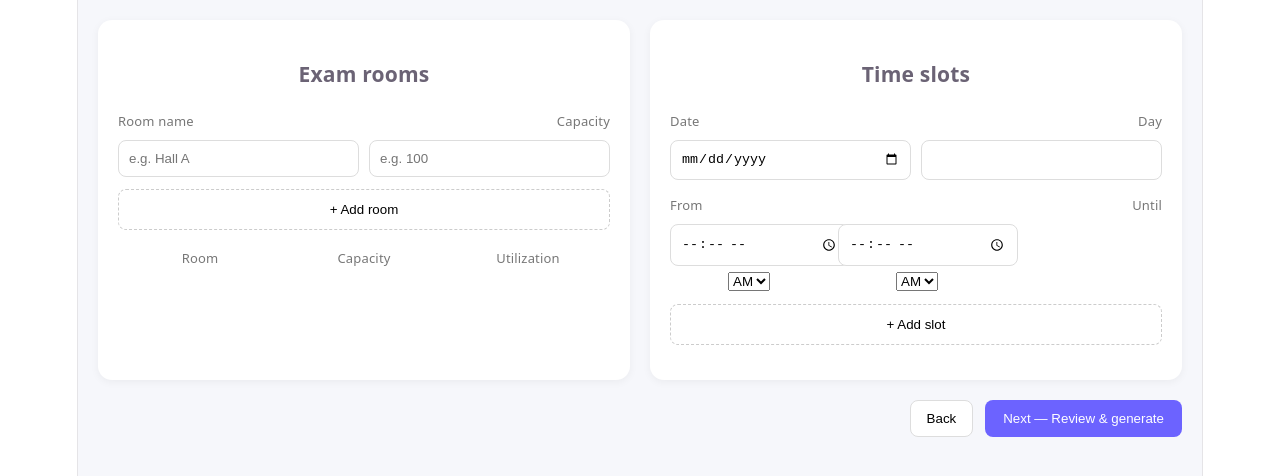
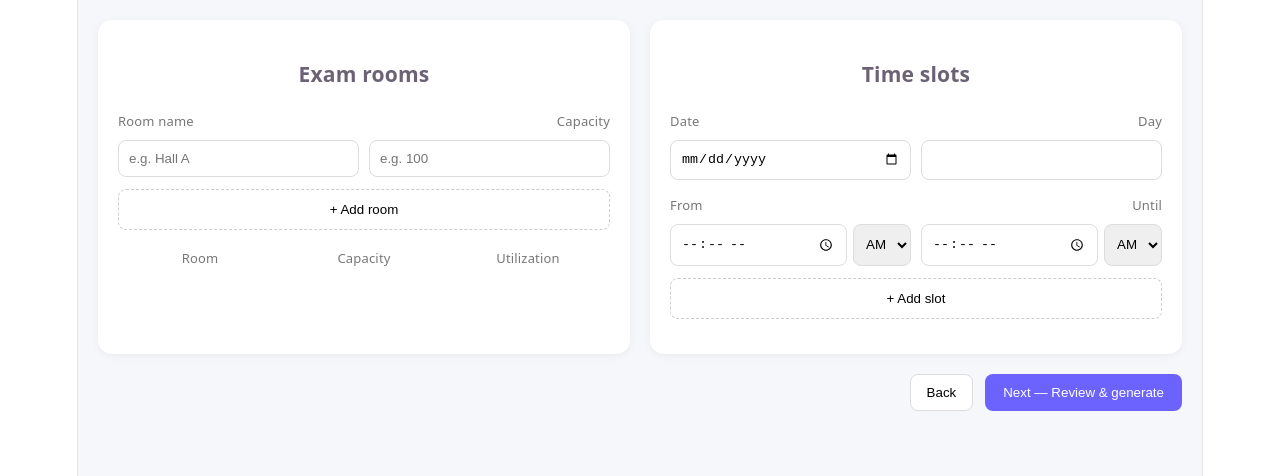
Before and after one commit to krishajogiya2512/Smart-Exam-Timetable-Scheduler, a React (Vite) app: page / in a window 1280 px wide. Shown: the top 476 px of the page. Built offline with nearby package versions, Linux system fonts and the light colour scheme.

Commit message:
Step 2 UI implemented updated version

```diff
--- a/src/components/Step2.css
+++ b/src/components/Step2.css
@@ -120,3 +120,14 @@ background:#6c63ff;
 color:white;
 border:none;
 }
+.time-box{
+display:flex;
+gap:6px;
+width:100%;
+}
+
+select{
+padding:8px;
+border-radius:8px;
+border:1px solid #ddd;
+}
```
